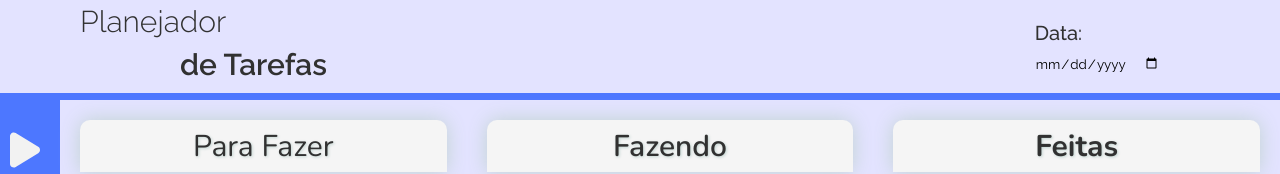
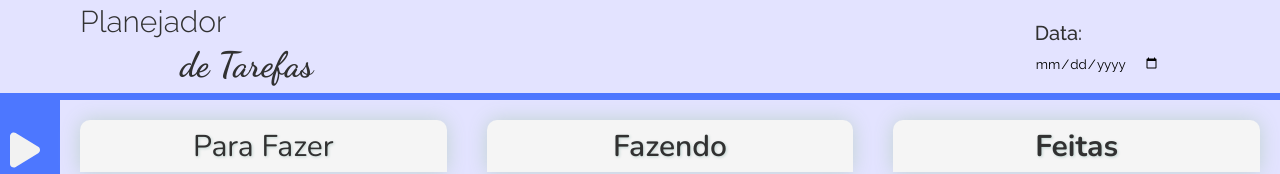
Before and after one commit to DanielFirme/planner, a plain HTML site: page public/index.html in a window 1280 px wide. Shown: the top 174 px of the page. Drawn offline with nearby package versions, Linux system fonts and the light colour scheme.

Commit message:
header update

```diff
--- a/public/assets/css/style.css
+++ b/public/assets/css/style.css
@@ -27,9 +27,9 @@ header {
 }
 
 .logo--2 {
-    font-family: 'Raleway', sans-serif;
-    font-weight: 600;
-    font-size: 30px;
+    font-family: 'Dancing Script', cursive;
+    font-weight: 700;
+    font-size: 35px;
     padding-left: 100px;
     line-height: 50px;
     color: #313131;
--- a/public/index.html
+++ b/public/index.html
@@ -18,6 +18,10 @@
     <link rel="preconnect" href="https://fonts.googleapis.com">
     <link rel="preconnect" href="https://fonts.gstatic.com" crossorigin>
     <link href="https://fonts.googleapis.com/css2?family=Nunito:wght@200;300;400;500;600;700&display=swap" rel="stylesheet">
+
+    <link rel="preconnect" href="https://fonts.googleapis.com">
+    <link rel="preconnect" href="https://fonts.gstatic.com" crossorigin>
+    <link href="https://fonts.googleapis.com/css2?family=Dancing+Script:wght@400;500;600;700&display=swap" rel="stylesheet">
 </head>
 <body>
     <header>
```
